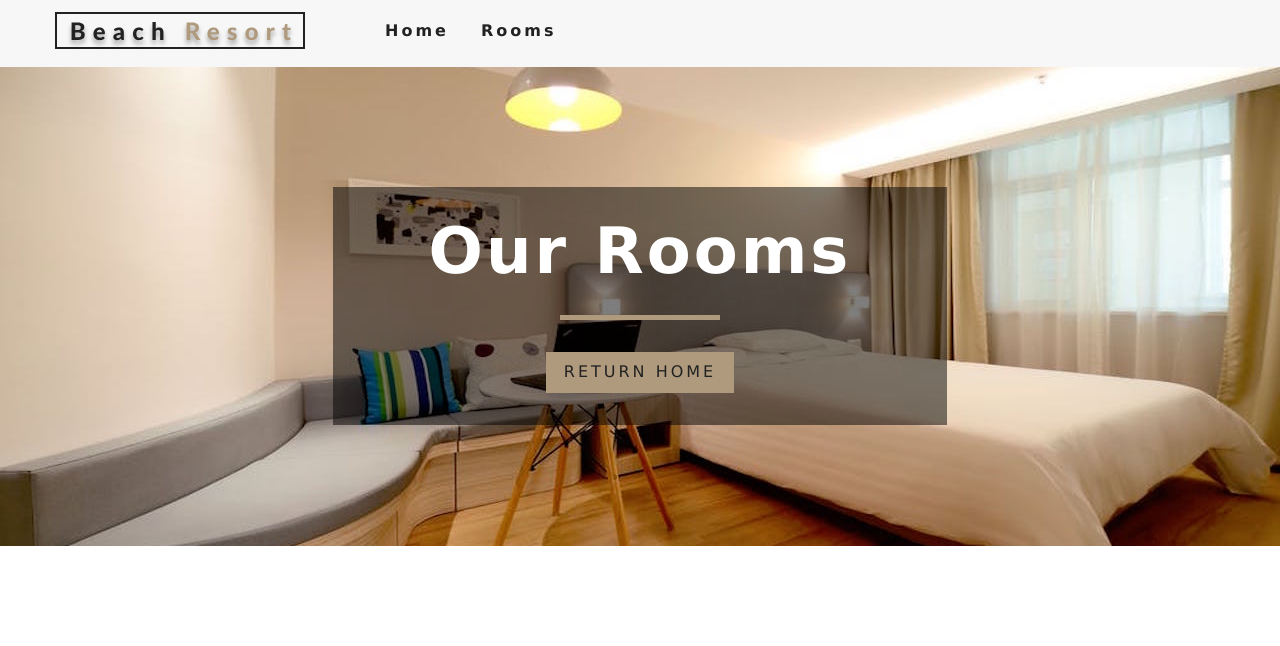
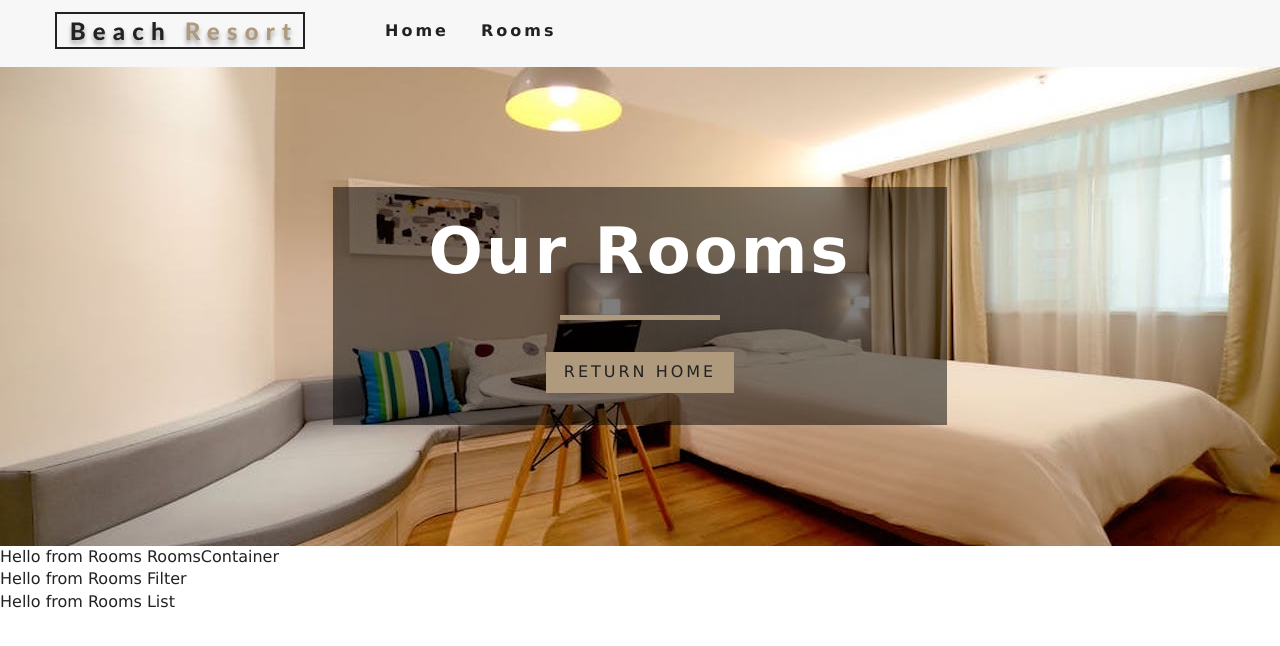
Before and after one commit to akintoluvic/beach-resort-app, a React (Create React App) app: page /rooms in a window 1280 px wide. Shown: the top 646 px of the page. Built offline with nearby package versions, Linux system fonts and the light colour scheme.

Commit message:
got the state into room container

```diff
--- a/src/components/RoomsContainer.js
+++ b/src/components/RoomsContainer.js
@@ -1,13 +1,25 @@
 import React from 'react';
 import RoomsFilter from './RoomsFilter'
 import RoomsList from './RoomsList'
+import { RoomConsumer } from "../Context"
+import Loading from './Loading'
+
 
 export default function RoomsContainer() {
     return (
-        <div>
-            Hello from rooms container
-            <RoomsFilter />
-            <RoomsList />
-        </div>
+        <RoomConsumer>
+            {
+                (value) => {
+                    console.log(value)
+                    return (
+                        <div>
+                            Hello from Rooms RoomsContainer
+                            <RoomsFilter />
+                            <RoomsList />
+                        </div>
+                    )
+                }
+            }
+        </RoomConsumer>
     )
 }
--- a/src/pages/Rooms.js
+++ b/src/pages/Rooms.js
@@ -2,10 +2,12 @@ import React from 'react';
 import Hero from '../components/Hero';
 import Banner from '../components/Banner';
 import {Link} from 'react-router-dom';
+import RoomsContainer from '../components/RoomsContainer'
 
 
 const Rooms = () => {
     return (
+        <>
         <Hero hero="roomsHero">
             <Banner title="Our Rooms">
                 <Link to="/" className="btn-primary">
@@ -13,6 +15,8 @@ const Rooms = () => {
                 </Link>
             </Banner>
         </Hero>
+        <RoomsContainer />
+        </>
      );
 }
 
```
